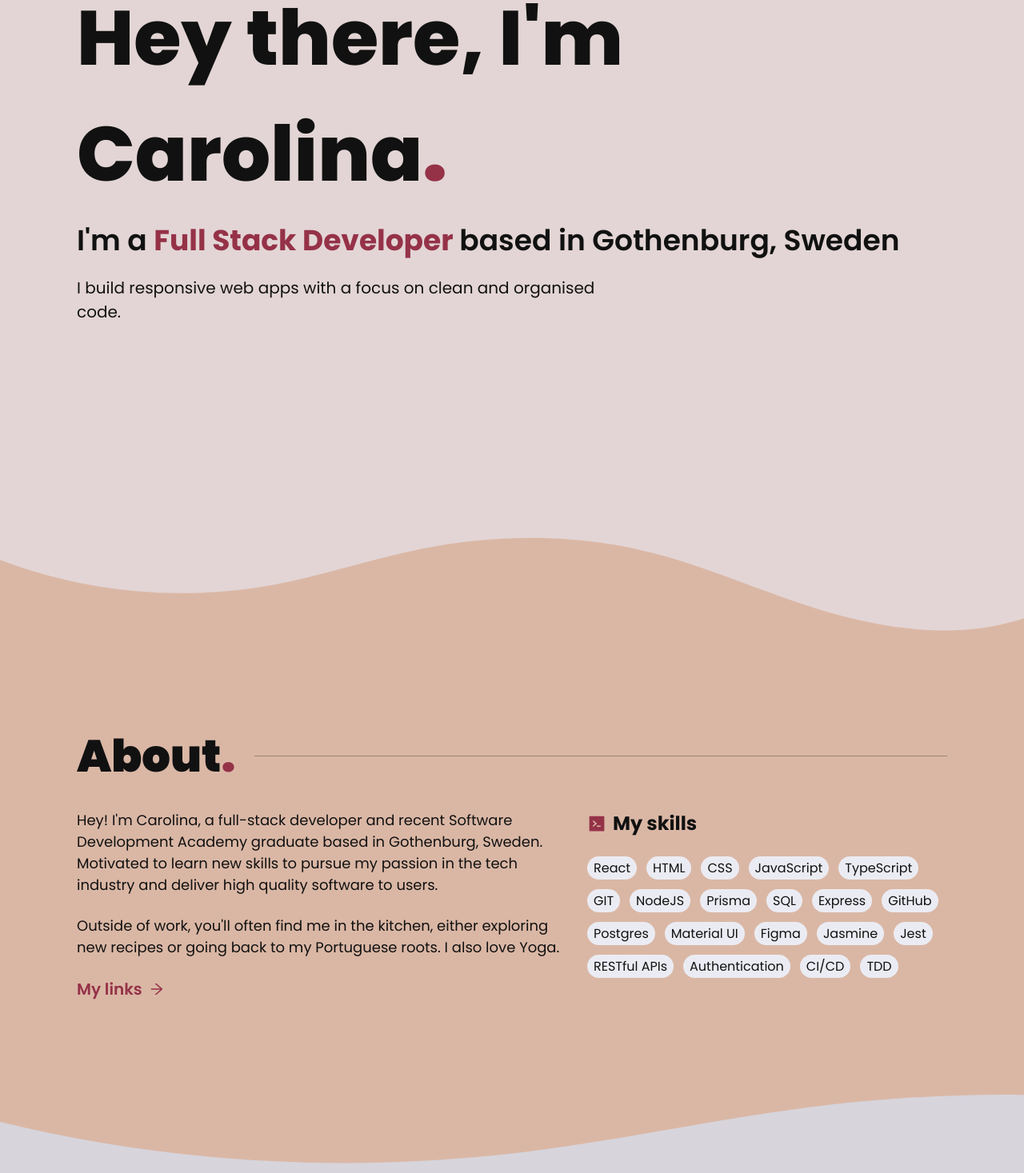
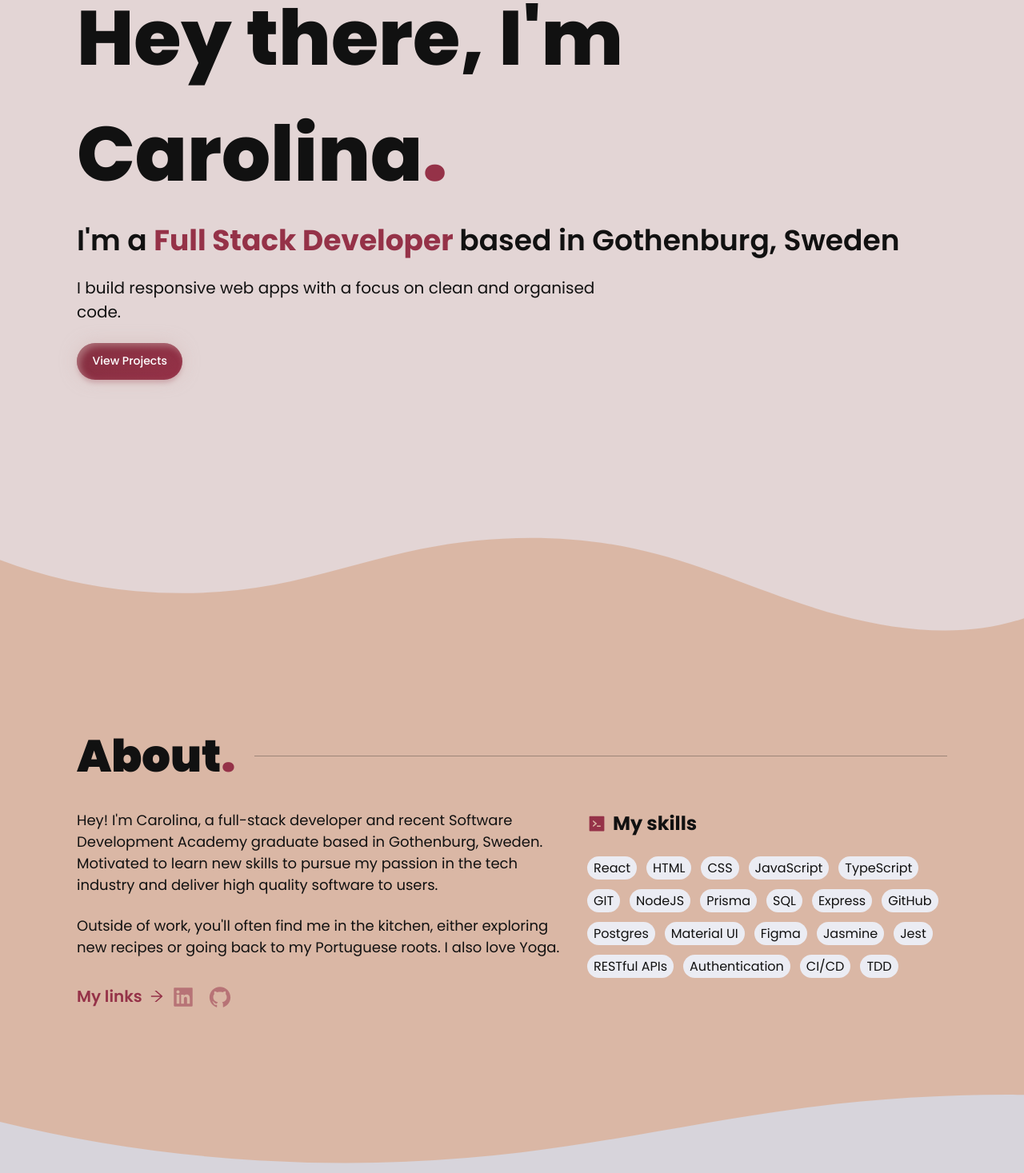
Before and after one commit to carolarruda/personal, a React (Create React App) app: page / in a window 1280 px wide. Shown: the part 227-1694 px from the top of the page at 80% size. Built offline with nearby package versions, Linux system fonts and the light colour scheme.

Commit message:
added links to github and linkedin

```diff
--- a/src/components/About/About.js
+++ b/src/components/About/About.js
@@ -3,6 +3,7 @@ import { AiOutlineArrowRight } from "react-icons/ai";
 import classes from "./About.module.scss";
 import Bloby from "../blobs/Bloby";
 import Stats from "../Stats/Stats";
+import MyLinks from '../Links/MyLinks'
 const About = () => {
   return (
     <div className={classes.sec}>
@@ -30,6 +31,7 @@ const About = () => {
               <div className={classes.linksText}>
                 <span>My links</span>
                 <AiOutlineArrowRight />
+                <MyLinks/>
               </div>
             </div>
           </div>
--- a/src/components/Hero/Hero.js
+++ b/src/components/Hero/Hero.js
@@ -13,11 +13,13 @@ const Hero = () => {
           Hey there, I&apos;m Carolina<span>.</span>
         </h1>
         <h2 className={classes.subTitle}>
-          I&apos;m a <span>Full Stack Developer </span>based in Gothenburg, Sweden
+          I&apos;m a <span>Full Stack Developer </span>based in Gothenburg,
+          Sweden
         </h2>
         <p className={classes.aboutCopy}>
           I build responsive web apps with a focus on clean and organised code.
         </p>
+        <button className={classes.btnDonate}>View Projects</button>
       </div>
     </section>
   );
--- a/src/components/Hero/Hero.module.scss
+++ b/src/components/Hero/Hero.module.scss
@@ -67,3 +67,40 @@
   width: 100%;
   height: 100%;
 }
+
+
+.btnDonate {
+  --clr-font-main: hsla(0 0% 20% / 100);
+  --btn-bg-2: var(--brand4);
+  --btn-bg-1: var(--brand3);
+  --btn-bg-color: hsla(360 100% 100% / 1);
+  --radii: 0.5em;
+  cursor: pointer;
+  padding: 0.9em 1.4em;
+  min-width: 120px;
+
+  font-size: var(--text-xxs);
+  font-weight: 500;
+  transition: 0.8s;
+  background-size: 280% auto;
+  background-image: linear-gradient(325deg, var(--btn-bg-2) 0%, var(--btn-bg-1) 55%, var(--btn-bg-2) 90%);
+  border: none;
+  border-radius: 40px;
+  color: var(--btn-bg-color);
+  box-shadow: 0px 0px 20px rgba(210, 177, 176, 0.5), 0px 5px 5px -1px rgba(149, 50, 72, 0.25), inset 4px 4px 8px rgba(210, 177, 176, 0.5), inset -4px -4px 8px rgba(149, 50, 72, 0.35);
+}
+
+.btnDonate:hover {
+  background-position: right top;
+}
+
+.btnDonate:is(:focus, :focus-visible, :active) {
+  outline: none;
+  box-shadow: 0 0 0 3px var(--btn-bg-color), 0 0 0 6px var(--btn-bg-2);
+}
+
+@media (prefers-reduced-motion: reduce) {
+  .btnDonate {
+    transition: linear;
+  }
+}
--- /dev/null
+++ b/src/components/Links/MyLinks.js
@@ -0,0 +1,40 @@
+import classes from "./MyLinks.module.scss";
+import { AiFillLinkedin, AiFillGithub } from "react-icons/ai";
+// import { Link } from 'react-router-dom'
+import { motion } from "framer-motion";
+
+const MyLinks = () => {
+  return (
+    <div className={classes.links}>
+      <motion.span
+        initial={{ y: -30, opacity: 0 }}
+        animate={{ y: 0, opacity: 1 }}
+        transition={{ duration: 0.5, delay: 0.0 }}
+      >
+        <a
+          href="https://www.linkedin.com/in/carolinacalouroarruda"
+          target="_blank"
+          rel="noreferrer"
+        >
+          <AiFillLinkedin size="3rem" />
+        </a>
+      </motion.span>
+
+      <motion.span
+        initial={{ y: -30, opacity: 0 }}
+        animate={{ y: 0, opacity: 1 }}
+        transition={{ duration: 0.5, delay: 0.1 }}
+      >
+        <a
+          href="https://github.com/carolarruda"
+          target="_blank"
+          rel="noreferrer"
+        >
+          <AiFillGithub size="3rem" />
+        </a>
+      </motion.span>
+    </div>
+  );
+};
+
+export default MyLinks;
--- /dev/null
+++ b/src/components/Links/MyLinks.module.scss
@@ -0,0 +1,18 @@
+.links {
+    display: flex;
+    gap: 1.6rem;
+    padding-top: 10px;
+
+
+    a {
+      opacity: 0.5;
+      position: relative;
+      z-index: 20;
+
+    }
+
+    a:hover {
+      color: var(--brand4);
+      opacity: 1;
+    }
+  }
--- a/src/components/NavBar/NavBar.js
+++ b/src/components/NavBar/NavBar.js
@@ -39,20 +39,29 @@ const NavBar = () => {
 
         <ul className={classes.NavOptions}>
           <li className={classes.grey}>
-            <a >home</a>
+            <a>home</a>
           </li>
           <li className={classes.grey}>
-            <a >projects</a>
+            <a>projects</a>
           </li>
           <li className={classes.grey}>
-            <a >about</a>
+            <a>about</a>
           </li>
           <li className={classes.grey}>
-            <a >contact</a>
+            <a>contact</a>
           </li>
           <li>
             <button className={classes.btn}>
-              <span className={classes.span}>My Resume</span>
+              <span
+                onClick={() =>
+                  window.open(
+                    "https://app.enhancv.com/share/ca9fed4a/?utm_medium=growth&utm_campaign=share-resume&utm_source=dynamic"
+                  )
+                }
+                className={classes.span}
+              >
+                My Resume
+              </span>
             </button>
           </li>
         </ul>
--- a/src/components/Projects/Projects.js
+++ b/src/components/Projects/Projects.js
@@ -1,6 +1,4 @@
 import SectionTitle from "../SectionTitles/SectionTitle";
-// import carls from '../../images/Carls/browseRecipesView.png'
-// import pc from '../../images/PC.png'
 import carls from "../../images/Carls/CarlsVisuals.png";
 import movieDB from "../../images/MovieDB/VisualsDataBase.png";
 import spotify from '../../images/Spotify/SpotifyVisuals2.png'
--- a/src/styles/global.css
+++ b/src/styles/global.css
@@ -15,8 +15,10 @@
 
   --brand: rgb(210, 177, 176);
   --brand2: rgb(149, 50, 72);
+  --brand3: rgb(149, 50, 72);
+  --brand4: rgb(136, 48, 66);
 
-
+  --text-xxs: 1.4rem;
   --text-xs: 1.6rem;
   --text-s: 1.8rem;
   --text-sm: 2rem;
```
